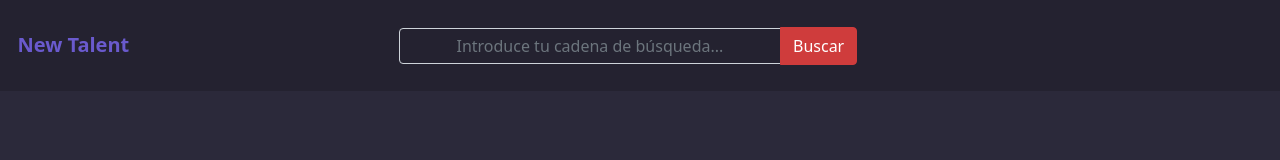
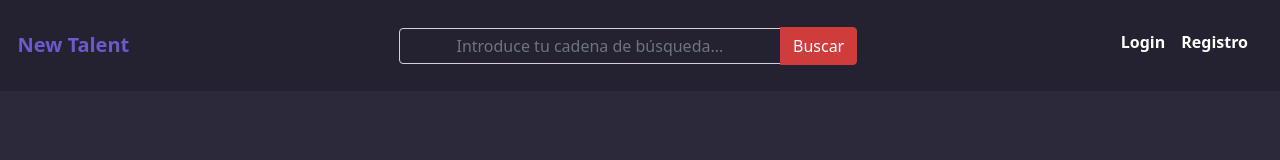
Before and after one commit to Techjonlogi/frontproyecto, a React (Create React App) app: page / in a window 1280 px wide. Shown: the top 160 px of the page. Built offline with nearby package versions, Linux system fonts and the light colour scheme.

Commit message:
Implementacion basica de ligas dinamicas de la barra de navegacion.

```diff
--- a/src/Pantallas/ComponentesVarios/BarraNavegacion/DynamicNavBarLinks.jsx
+++ b/src/Pantallas/ComponentesVarios/BarraNavegacion/DynamicNavBarLinks.jsx
@@ -1,7 +1,26 @@
-const DynamicNavBarLinks = () => {
-    return (
-        <></>
-    );
+import { Nav, Row } from "react-bootstrap";
+import PropTypes from "prop-types";
+
+const DynamicNavBarLinks = ( props ) => {
+    if( props.isLoggedIn == false )
+    {
+        return (
+            <>
+                <Nav className="LinkRow">
+                    <Nav.Link className="NavigationLink" href="/Login">Login</Nav.Link>
+                    <Nav.Link className="NavigationLink" href="/Register">Registro</Nav.Link>
+                </Nav>
+            </>
+        );
+    }
 };
 
+DynamicNavBarLinks.defaultProps = {
+    isLoggedIn: false
+}
+
+DynamicNavBarLinks.propTypes = {
+    isLoggedIn: PropTypes.bool
+}
+
 export default DynamicNavBarLinks;
--- a/src/Pantallas/ComponentesVarios/BarraNavegacion/NavBar.css
+++ b/src/Pantallas/ComponentesVarios/BarraNavegacion/NavBar.css
@@ -44,3 +44,13 @@
 .BasicSearchInputGroup #BotonBuscar {
     margin-top: 19px;
 }
+
+.LinkColumn .LinkRow {
+    justify-content: end;
+}
+
+.LinkColumn .NavigationLink {
+    padding-top: 22px;
+    font-weight: bold;
+    color: white !important;
+}
--- a/src/Pantallas/ComponentesVarios/BarraNavegacion/NavBar.jsx
+++ b/src/Pantallas/ComponentesVarios/BarraNavegacion/NavBar.jsx
@@ -3,6 +3,7 @@ import './NavBar.css';
 
 import { Navbar, Row, Col } from "react-bootstrap";
 import BasicSearchBar from "../EntradaUsuario/BasicSearchBar";
+import DynamicNavbarLinks from "./DynamicNavBarLinks";
 
 const NavBar = ( idCategoria ) => {
     return (
@@ -15,6 +16,7 @@ const NavBar = ( idCategoria ) => {
             <BasicSearchBar />
           </Col>
           <Col className="LinkColumn" >
+            <DynamicNavbarLinks />
           </Col>
         </Row>
       </Navbar>
```
